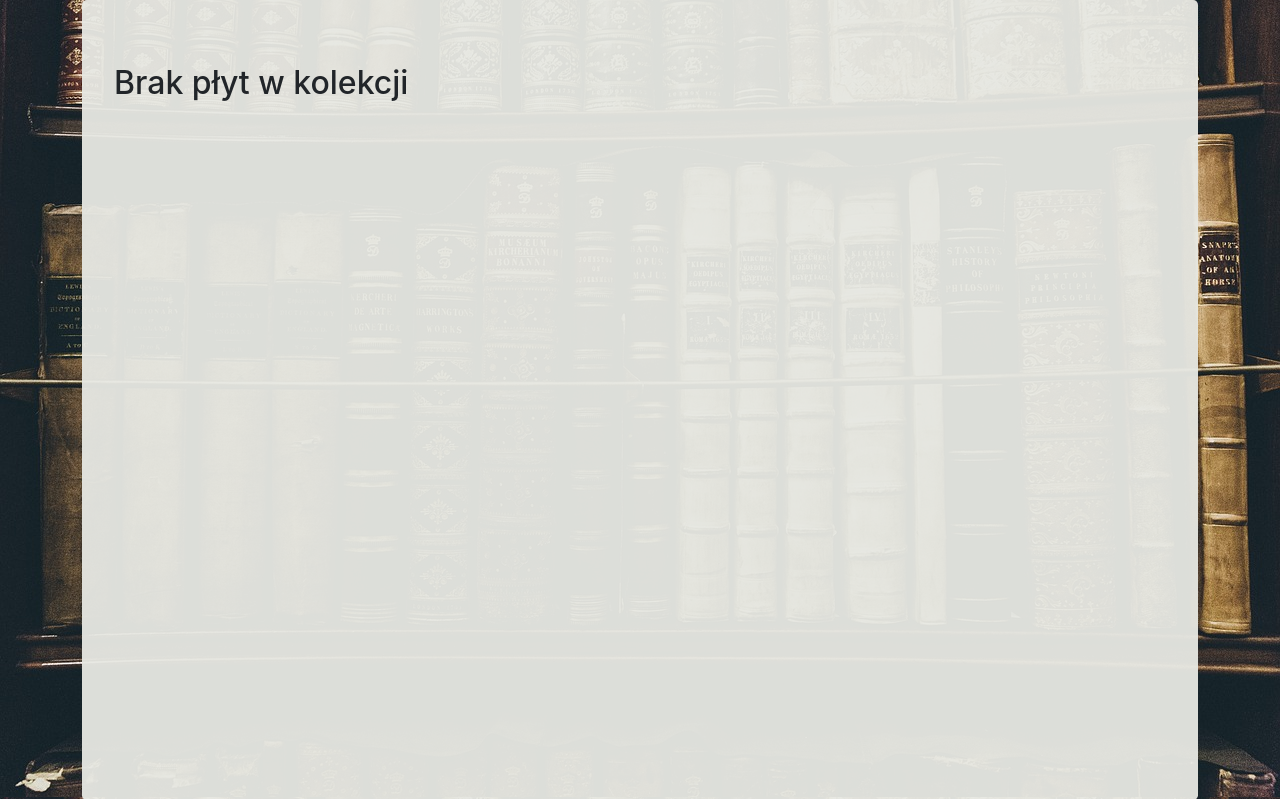
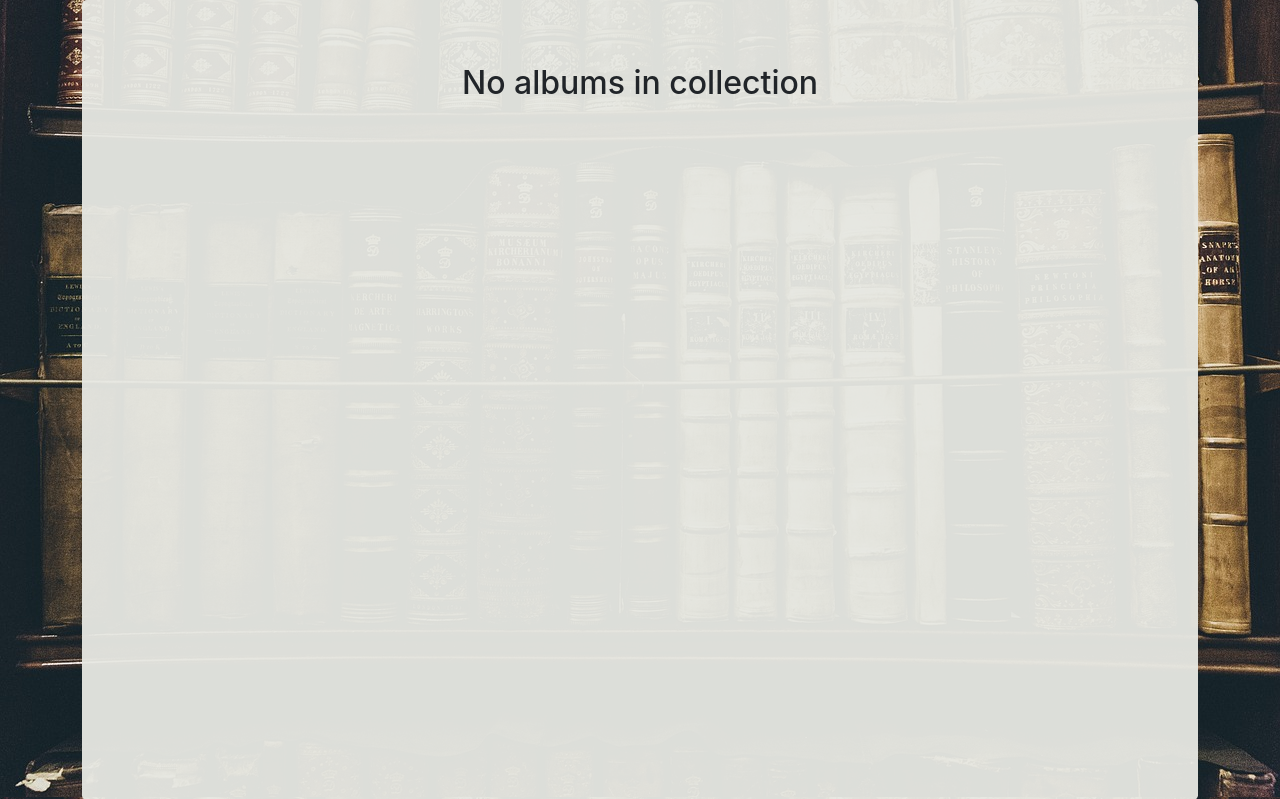
Before and after one commit to SDAgrupa1/house-library, a Django app: page /music/cds/ in a window 1280 px wide. Shown: the part 56-855 px from the top of the page. Run offline with Django 3.2, Linux system fonts and the light colour scheme; data that the repository does not hold is empty; some libraries are stand-ins or nearby versions.

Commit message:
NC-22 Update cd list view with styles

```diff
--- a/music_collection/music/templates/cd-list.html
+++ b/music_collection/music/templates/cd-list.html
@@ -2,13 +2,20 @@
 {% load static %}
 {% block title %}Music Albums{% endblock %}
 {% block content %}
+<div>
+    <div class="cd-list-title">
     {% if cds|length == 0 %}
-        <h2> Brak płyt w kolekcji</h2>
+        <h2>No albums in collection</h2>
     {% else %}
-        <h2> Ilość płyt płyt w kolekcji: {{ cds|length }}</h2>
-
+        <h2>Numbers of albums: {{ cds|length }}</h2>
+    </div>
+    <div class="list-group">
         {% for cd in cds%}
-           <a href="./{{cd.id}}"><h3>{{ cd }}</h3></a>
+        <a href="./{{cd.id}}" class="list-group-item list-group-item-action list-group-item-light">
+            {{ forloop.counter }}. {{ cd }}
+        </a>
         {% endfor %}
+    </div>
     {% endif %}
+</div>
 {% endblock %}
--- a/music_collection/static/css/style.css
+++ b/music_collection/static/css/style.css
@@ -77,3 +77,9 @@
     height: 100vh;
     margin-bottom: 0;
 }
+
+.cd-list-title {
+    display: flex;
+    justify-content: space-around;
+    margin: 0 0 20;
+}
```
